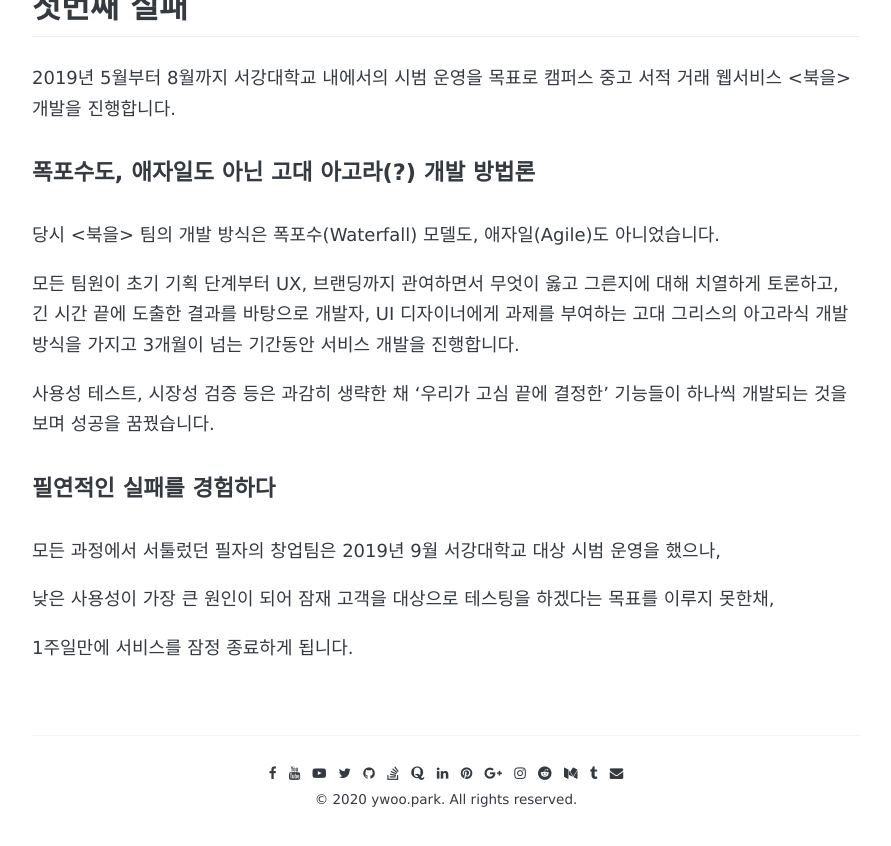
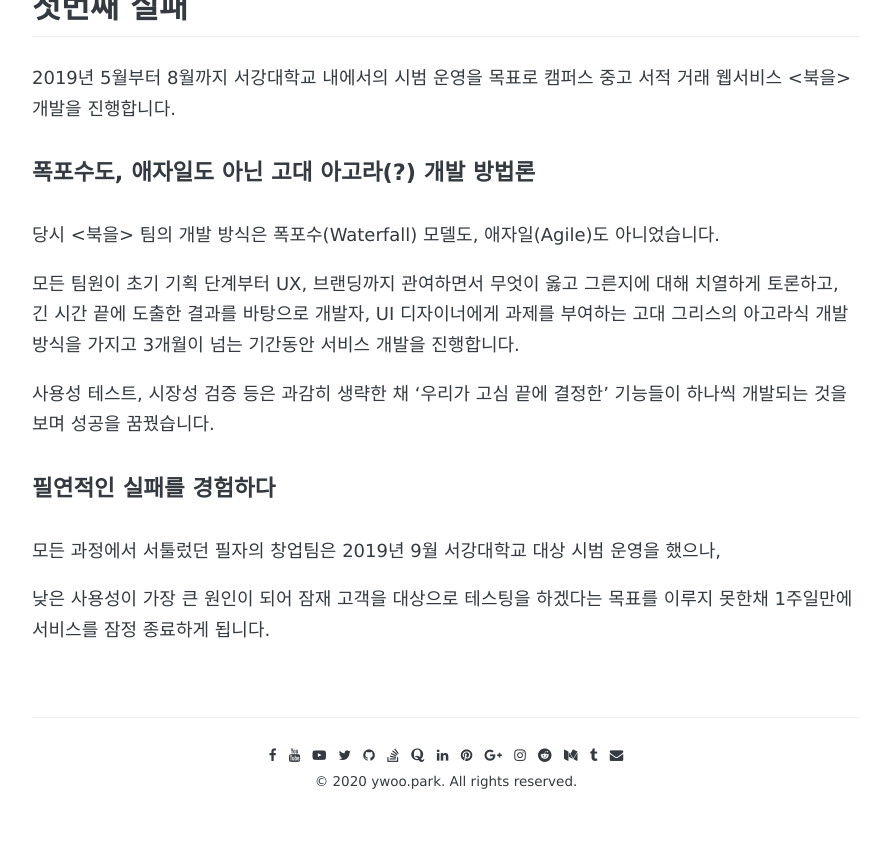
Before and after one commit to ywoo-park/ywoo21.github.io, a Jekyll site: the page built from _posts/2020-03-23-post.md, in a window 1280 px wide and 900 px high, scrolled down 3027 px. Shown: the top 846 px of the window, without its empty margins (194-1085 px from the left). Built offline with Jekyll 4.4.1, drawn with Linux system fonts in a browser that asks for light colours; some web fonts are replaced; comment, search, counter and statistics services are not loaded.

```diff
--- a/_posts/2020-03-23-post.md
+++ b/_posts/2020-03-23-post.md
@@ -120,6 +120,4 @@ share: true
 
 모든 과정에서 서툴렀던 필자의 창업팀은 2019년 9월 서강대학교 대상 시범 운영을 했으나,
 
-낮은 사용성이 가장 큰 원인이 되어 잠재 고객을 대상으로 테스팅을 하겠다는 목표를 이루지 못한채,
-
-1주일만에 서비스를 잠정 종료하게 됩니다.
+낮은 사용성이 가장 큰 원인이 되어 잠재 고객을 대상으로 테스팅을 하겠다는 목표를 이루지 못한채 1주일만에 서비스를 잠정 종료하게 됩니다.
```
